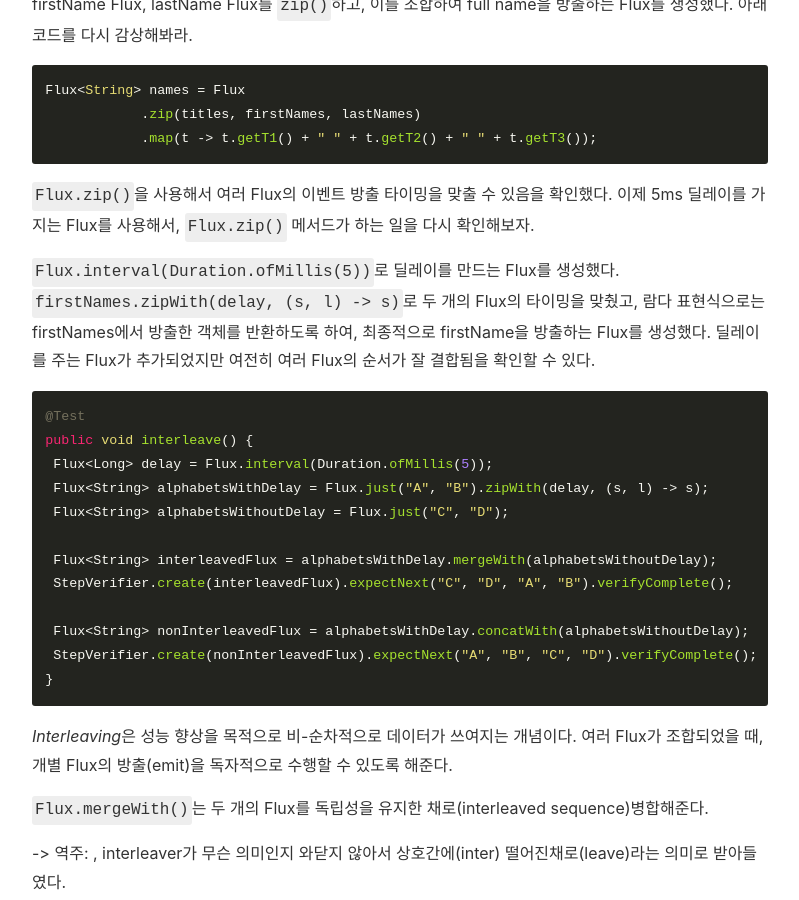
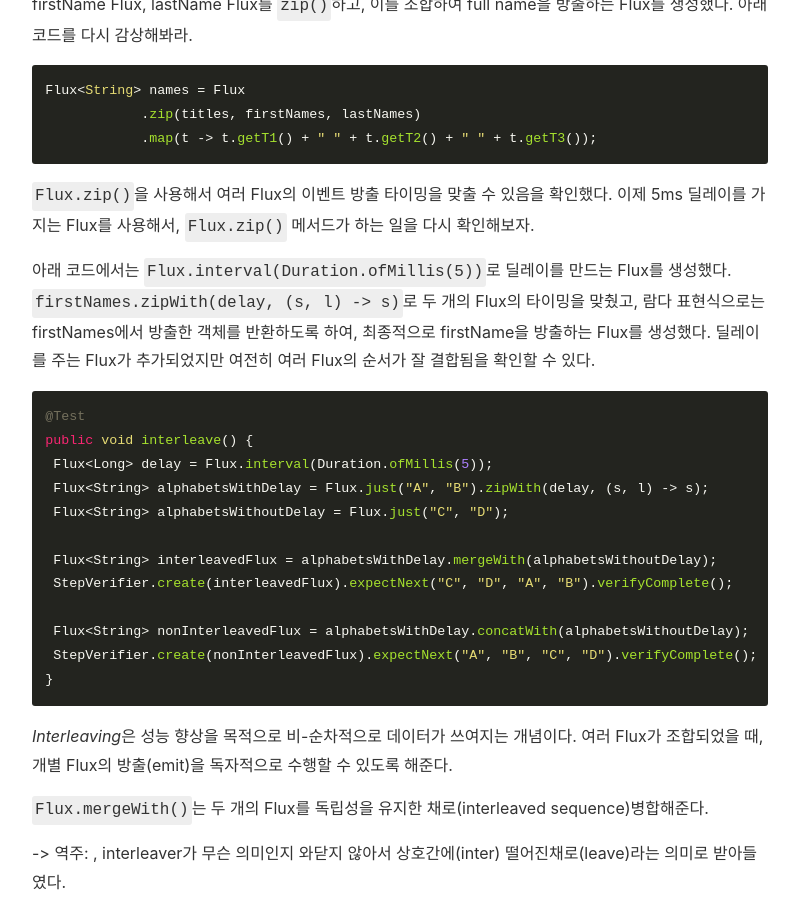
Before and after one commit to countingmars/countingmars.github.io, a Jekyll site: the page built from _posts/2018-08-15-reactor-core-tutorial.markdown, in a window 1280 px wide and 900 px high, scrolled down 3860 px. Shown: the whole window, without its empty margins (240-1039 px from the left). Built offline with Jekyll 4.4.1, drawn with Linux system fonts in a browser that asks for light colours; nearby versions of some CDN libraries.

Commit message:
reactor core tutorial

````diff
--- a/_posts/2018-08-15-reactor-core-tutorial.markdown
+++ b/_posts/2018-08-15-reactor-core-tutorial.markdown
@@ -150,7 +150,7 @@ Flux<String> names = Flux
 
 `Flux.zip()`을 사용해서 여러 Flux의 이벤트 방출 타이밍을 맞출 수 있음을 확인했다. 이제 5ms 딜레이를 가지는 Flux를 사용해서, `Flux.zip()` 메서드가 하는 일을 다시 확인해보자.
 
-`Flux.interval(Duration.ofMillis(5))`로 딜레이를 만드는 Flux를 생성했다.
+아래 코드에서는 `Flux.interval(Duration.ofMillis(5))`로 딜레이를 만드는 Flux를 생성했다.
 `firstNames.zipWith(delay, (s, l) -> s)`로 두 개의 Flux의 타이밍을 맞췄고, 람다 표현식으로는 firstNames에서 방출한 객체를 반환하도록 하여, 최종적으로 firstName을 방출하는 Flux를 생성했다.
 딜레이를 주는 Flux가 추가되었지만 여전히 여러 Flux의 순서가 잘 결합됨을 확인할 수 있다.
 ```
````
